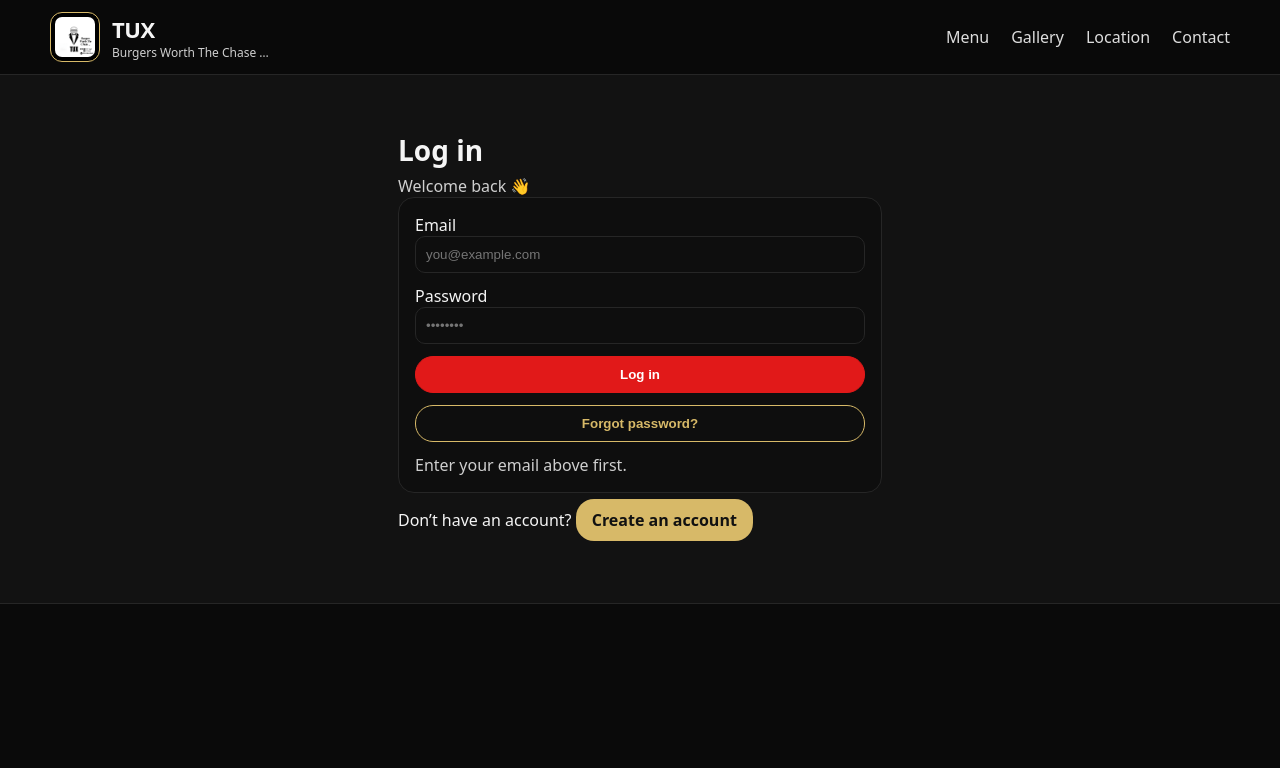
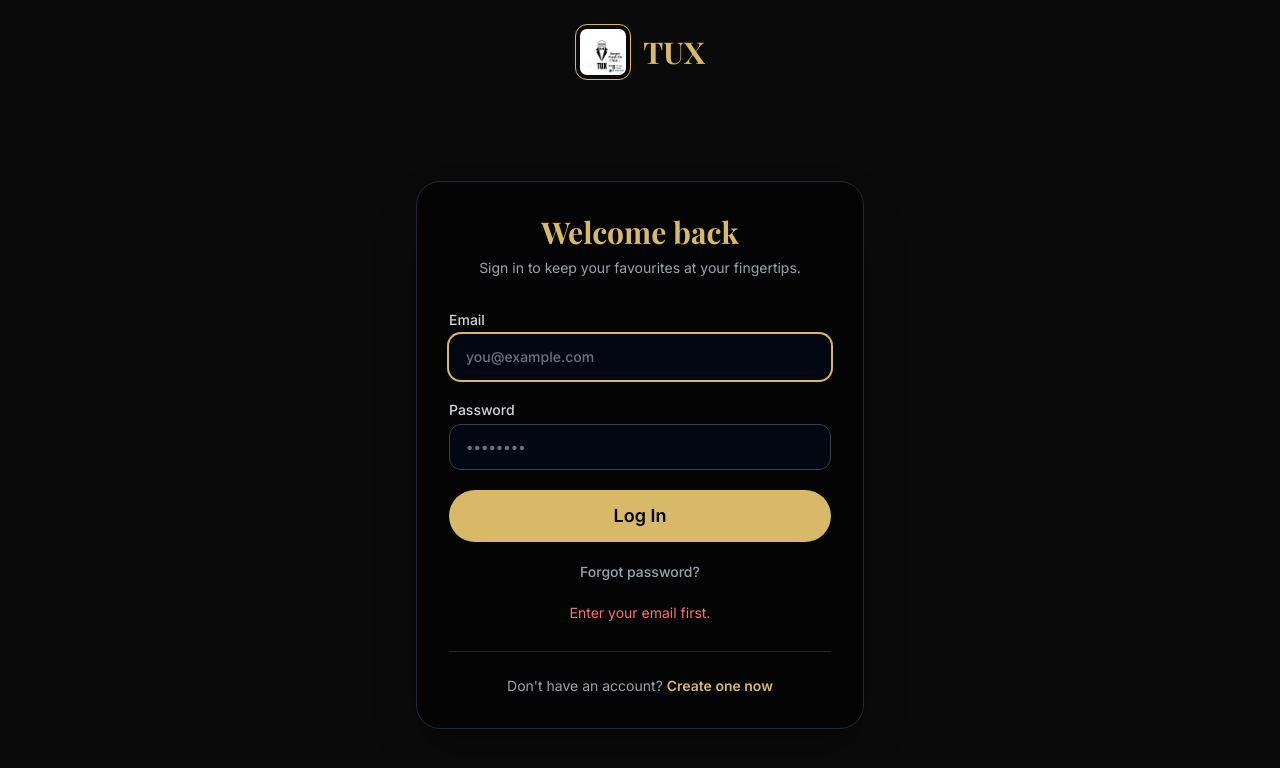
Before and after one commit to ahmedmoustafaa725-byte/TUX-Menu, a website: page account.html in a window 1280 px wide. Both pictures are taken after a click on the button "Forgot password?". Drawn offline with nearby package versions, Linux system fonts and the light colour scheme.

Commit message:
Update account.html

```diff
--- a/account.html
+++ b/account.html
@@ -1,132 +1,130 @@
-<!doctype html>
-<html lang="en" dir="ltr">
+<!DOCTYPE html>
+<html lang="en">
 <head>
-  <meta charset="utf-8">
-  <meta name="viewport" content="width=device-width, initial-scale=1">
-  <title>TUX — Account</title>
-  <link rel="stylesheet" href="style.css">
+  <meta charset="UTF-8">
+  <meta name="viewport" content="width=device-width, initial-scale=1.0">
+  <title>TUX — Login</title>
+  <script src="https://cdn.tailwindcss.com"></script>
+  <link rel="preconnect" href="https://fonts.googleapis.com">
+  <link rel="preconnect" href="https://fonts.gstatic.com" crossorigin>
+  <link href="https://fonts.googleapis.com/css2?family=Inter:wght@400;500;600;700&family=Playfair+Display:wght@700;800&display=swap" rel="stylesheet">
+  <script>
+    tailwind.config = {
+      theme: {
+        extend: {
+          colors: { gold: '#d7b968' },
+          fontFamily: {
+            sans: ['Inter', 'sans-serif'],
+            brand: ['Playfair Display', 'serif'],
+          },
+        },
+      },
+    };
+  </script>
+  <style>
+    body { background: #0a0a0a; color: #f5f5f5; font-family: 'Inter', sans-serif; }
+  </style>
 </head>
-<body>
-  <header class="topbar">
-    <div class="container bar">
-      <a href="index.html" class="brand" aria-label="TUX Home">
-        <img src="assets/img/logo.jpg" alt="TUX logo" class="brand__logo">
-        <div class="brand__text">
-          <div class="brand__title">TUX</div>
-          <div class="brand__tag">Burgers Worth The Chase …</div>
-        </div>
+<body class="flex min-h-screen flex-col">
+  <header class="py-6">
+    <div class="mx-auto max-w-md px-4 text-center">
+      <a href="index.html" class="inline-flex items-center gap-3" aria-label="Back to home">
+        <img src="assets/img/logo.jpg" alt="TUX logo" class="h-14 w-14 rounded-xl border border-gold p-1">
+        <span class="font-brand text-3xl font-semibold text-gold">TUX</span>
        </a>
-      <nav class="nav">
-        <a href="index.html#menu">Menu</a>
-        <a href="index.html#gallery">Gallery</a>
-        <a href="index.html#location">Location</a>
-        <a href="index.html#contact">Contact</a>
-      </nav>
     </div>
   </header>
 
-  <main class="section">
-    <div class="container" style="max-width:520px">
-      <header class="section__head">
-        <h2>Log in</h2>
-        <p class="muted">Welcome back 👋</p>
-      </header>
-
-      <div class="panel">
-        <form id="loginForm" style="display:grid;gap:12px">
-          <label>Email
-            <input id="loginEmail" type="email" required placeholder="you@example.com" style="width:100%;padding:10px;border-radius:10px;border:1px solid var(--border);background:#0e0e0e;color:var(--ink)">
+  <main class="flex flex-1 items-center justify-center px-4 py-12">
+    <div class="w-full max-w-md">
+      <div class="rounded-3xl border border-gray-800 bg-black/60 p-8 shadow-2xl shadow-black/40">
+        <div class="text-center">
+          <h1 class="font-brand text-3xl font-semibold text-gold">Welcome back</h1>
+          <p class="mt-2 text-sm text-gray-400">Sign in to keep your favourites at your fingertips.</p>
+        </div>
+        <form id="loginForm" class="mt-8 space-y-5">
+          <label class="block text-left text-sm font-medium text-gray-300">
+            Email
+            <input id="loginEmail" type="email" autocomplete="email" required placeholder="you@example.com" class="mt-1 w-full rounded-xl border border-gray-700 bg-gray-950 px-4 py-3 text-sm text-white placeholder-gray-500 focus:border-transparent focus:outline-none focus:ring-2 focus:ring-gold">
           </label>
-          <label>Password
-            <input id="loginPassword" type="password" required placeholder="••••••••" style="width:100%;padding:10px;border-radius:10px;border:1px solid var(--border);background:#0e0e0e;color:var(--ink)">
+          <label class="block text-left text-sm font-medium text-gray-300">
+            Password
+            <input id="loginPassword" type="password" autocomplete="current-password" required placeholder="••••••••" class="mt-1 w-full rounded-xl border border-gray-700 bg-gray-950 px-4 py-3 text-sm text-white placeholder-gray-500 focus:border-transparent focus:outline-none focus:ring-2 focus:ring-gold">
           </label>
-          <button class="btn red" type="submit">Log in</button>
-          <button class="btn outline" id="forgotBtn" type="button">Forgot password?</button>
-          <div id="loginMsg" class="muted"></div>
+          <button type="submit" class="w-full rounded-full bg-gold px-4 py-3 text-lg font-semibold text-black transition hover:scale-[1.02] hover:bg-yellow-500">Log In</button>
+          <button id="forgotBtn" type="button" class="w-full text-sm font-medium text-gray-400 transition hover:text-gold">Forgot password?</button>
+          <p id="loginMsg" class="min-h-[1.5rem] text-center text-sm text-red-400"></p>
         </form>
+        <p class="mt-6 border-t border-gray-800 pt-6 text-center text-sm text-gray-400">
+          Don&apos;t have an account?
+          <a id="createAccountLink" href="register.html" class="font-semibold text-gold hover:underline">Create one now</a>
+        </p>
       </div>
-
-      <p style="margin-top:16px">
-        Don’t have an account?
-        <a class="btn" id="createAccountLink" href="register.html">Create an account</a>
-      </p>
     </div>
   </main>
 
   <script type="module">
-  import { auth } from "./firebase-init.js";
-  import {
-    signInWithEmailAndPassword,
-    sendPasswordResetEmail,
-  } from "https://www.gstatic.com/firebasejs/11.0.1/firebase-auth.js";
+    import { auth } from './firebase-init.js';
+    import { signInWithEmailAndPassword, sendPasswordResetEmail } from 'https://www.gstatic.com/firebasejs/11.0.1/firebase-auth.js';
 
-  // Map Firebase auth error codes to friendly messages
-  function mapAuthError(err) {
-    const code = (err && err.code) || "";
-    switch (code) {
-      case "auth/invalid-credential":
-      case "auth/wrong-password":
-      case "auth/user-not-found":
-        return "Email or password is incorrect.";
-      case "auth/invalid-email":
-        return "Please enter a valid email address.";
-      case "auth/user-disabled":
-        return "This account has been disabled. Contact support.";
-      case "auth/too-many-requests":
-        return "Too many attempts. Please try again later.";
-      case "auth/network-request-failed":
-        return "Network error. Check your connection and try again.";
-      default:
-        return "Something went wrong. Please try again.";
-    }
-  }
-
-  const $ = (id) => document.getElementById(id);
-  const loginForm = $("loginForm");
-  const emailEl   = $("loginEmail");
-  const passEl    = $("loginPassword");
-  const msg       = $("loginMsg");
-  const forgot    = $("forgotBtn");
-  const registerLink = $("createAccountLink");
+    const form = document.getElementById('loginForm');
+    const emailEl = document.getElementById('loginEmail');
+    const passEl = document.getElementById('loginPassword');
+    const msgEl = document.getElementById('loginMsg');
+    const forgotBtn = document.getElementById('forgotBtn');
+    const registerLink = document.getElementById('createAccountLink');
 
     const params = new URLSearchParams(window.location.search);
-  const redirectParam = params.get("redirect");
-  const safeRedirect =
-    redirectParam && !/^https?:/i.test(redirectParam) ? redirectParam : "";
+    const redirectParam = params.get('redirect');
+    const safeRedirect = redirectParam && !/^https?:/i.test(redirectParam) ? redirectParam : 'profile.html';
 
     if (registerLink && safeRedirect) {
       registerLink.href = `register.html?redirect=${encodeURIComponent(safeRedirect)}`;
     }
 
-  // Helper to show status text
-  function setMsg(text) {
-    msg.textContent = text || "";
-  }
+    const setMessage = (message, tone = 'error') => {
+      msgEl.textContent = message || '';
+      msgEl.style.color = tone === 'error' ? '#f87171' : '#9ca3af';
+    };
 
-  loginForm.addEventListener("submit", async (e) => {
-    e.preventDefault();
-    setMsg("Logging in…");
+    const mapAuthError = (error) => {
+      const map = {
+        'auth/invalid-email': 'Please enter a valid email address.',
+        'auth/user-not-found': 'Email or password is incorrect.',
+        'auth/wrong-password': 'Email or password is incorrect.',
+        'auth/invalid-credential': 'Email or password is incorrect.',
+        'auth/user-disabled': 'This account has been disabled.',
+        'auth/too-many-requests': 'Too many attempts. Try again later.',
+      };
+      return map[error.code] || 'Something went wrong. Please try again.';
+    };
+
+    form.addEventListener('submit', async (event) => {
+      event.preventDefault();
+      setMessage('Signing you in…', 'info');
       try {
         await signInWithEmailAndPassword(auth, emailEl.value.trim(), passEl.value);
-      const destination = safeRedirect || "index.html";
-      window.location.href = destination;
-    } catch (err) {
-      setMsg(mapAuthError(err)); // <-- friendly message here
+        window.location.href = safeRedirect;
+      } catch (error) {
+        setMessage(mapAuthError(error));
       }
     });
 
-  forgot.addEventListener("click", async () => {
+    forgotBtn.addEventListener('click', async () => {
       const email = emailEl.value.trim();
-    if (!email) { setMsg("Enter your email above first."); return; }
-    setMsg("Sending reset email…");
+      if (!email) {
+        setMessage('Enter your email first.');
+        emailEl.focus();
+        return;
+      }
+      setMessage('Sending reset link…', 'info');
       try {
         await sendPasswordResetEmail(auth, email);
-      setMsg("Password reset email sent. Check your inbox.");
-    } catch (err) {
-      setMsg(mapAuthError(err)); // <-- friendly message here too
+        setMessage('Password reset email sent!', 'info');
+      } catch (error) {
+        setMessage(mapAuthError(error));
       }
     });
   </script>
-
 </body>
 </html>
```
Lines whose indentation alone changed are shown as unchanged.
